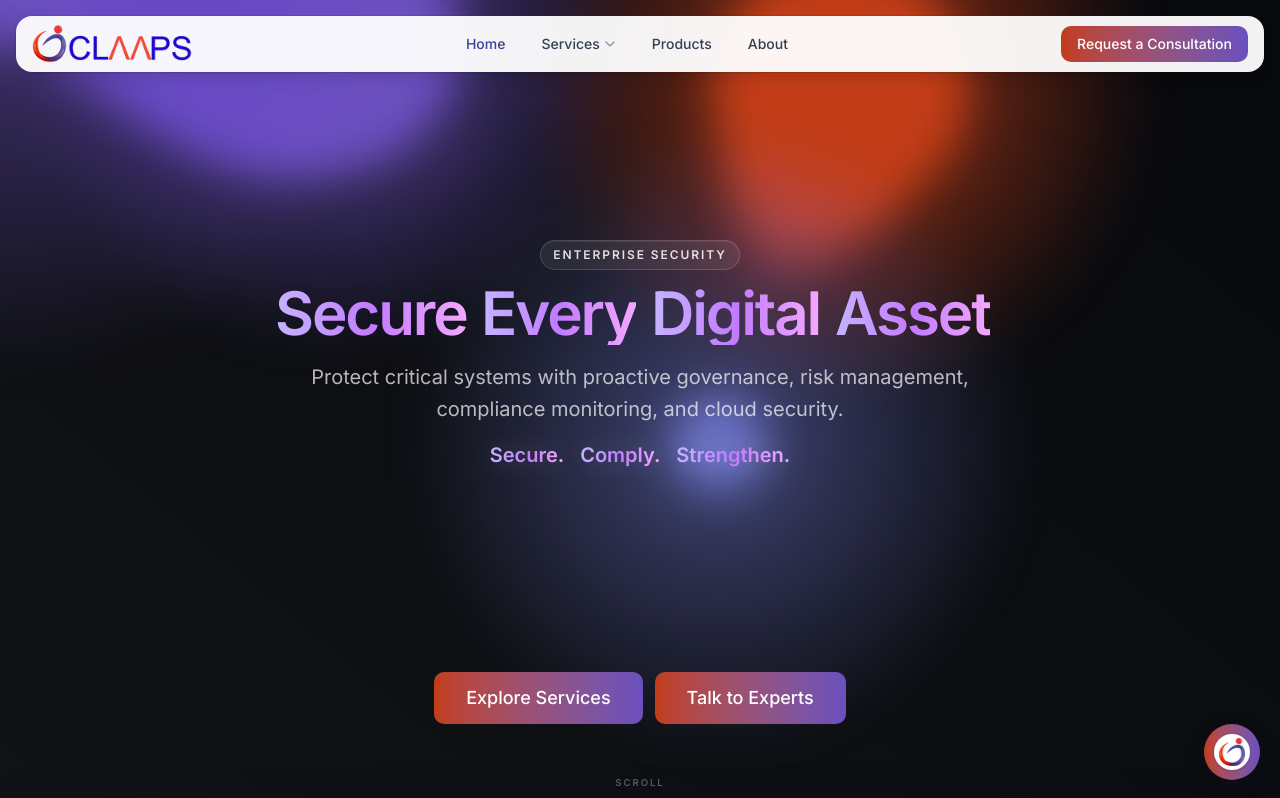
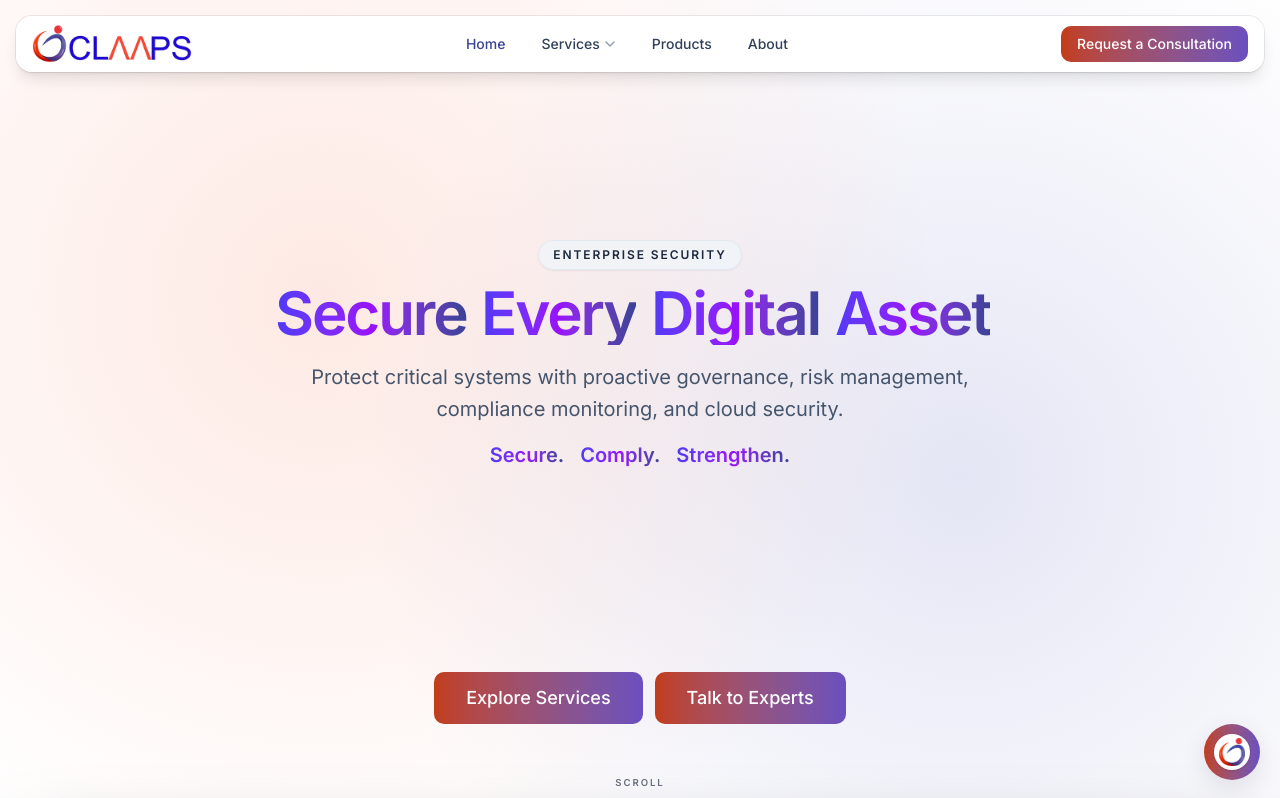
Before and after one commit to KarthikVittal1/Website-claaps, a Next.js app: page / in a window 1280 px wide. Shown: the top 798 px of the page. Built offline with nearby package versions, Linux system fonts and the light colour scheme.

Commit message:
Update hero slider component design and content

```diff
--- a/components/ui/hero-slider.tsx
+++ b/components/ui/hero-slider.tsx
@@ -6,7 +6,6 @@ import { ChevronDown } from "lucide-react"
 
 import { Button } from "@/components/global/Button"
 import { Container } from "@/components/global/Container"
-import { BackgroundGradientAnimation } from "@/components/ui/background-gradient-animation"
 
 const slides = [
   {
@@ -14,32 +13,32 @@ const slides = [
     title: "Optimize Enterprise Performance",
     description: "Streamline operations, unify business processes, and maximize ROI with Oracle EBS and Fusion Applications.",
     keywords: ["Optimize.", "Integrate.", "Scale."],
-    gradient: "from-amber-300 via-orange-400 to-red-400",
-    glow: "bg-orange-500/25",
+    gradient: "from-amber-600 via-orange-600 to-red-600",
+    glow: "bg-orange-500/10",
   },
   {
     label: "Enterprise Security",
     title: "Secure Every Digital Asset",
     description: "Protect critical systems with proactive governance, risk management, compliance monitoring, and cloud security.",
     keywords: ["Secure.", "Comply.", "Strengthen."],
-    gradient: "from-violet-300 via-purple-400 to-fuchsia-300",
-    glow: "bg-violet-500/25",
+    gradient: "from-indigo-600 via-purple-600 to-electric-600",
+    glow: "bg-purple-500/10",
   },
   {
     label: "Intelligent Automation",
     title: "Automate What Slows You Down",
     description: "Eliminate repetitive tasks, improve accuracy, and accelerate productivity through intelligent workflow automation with UiPath.",
     keywords: ["Automate.", "Orchestrate.", "Elevate."],
-    gradient: "from-emerald-300 via-green-400 to-lime-300",
-    glow: "bg-emerald-500/25",
+    gradient: "from-emerald-600 via-teal-600 to-green-700",
+    glow: "bg-emerald-500/10",
   },
   {
     label: "AI-Powered Innovation",
     title: "Turn Data Into Smart Decisions",
     description: "Transform complex data into actionable insights with predictive analytics, machine learning, and intelligent automation.",
     keywords: ["Predict.", "Analyze.", "Accelerate."],
-    gradient: "from-sky-300 via-blue-400 to-cyan-300",
-    glow: "bg-blue-500/25",
+    gradient: "from-blue-600 via-indigo-600 to-cyan-700",
+    glow: "bg-blue-500/10",
   },
 ] as const
 
@@ -69,17 +68,10 @@ export function HeroSlider() {
 
   return (
     <section className="sticky top-0 isolate z-0 flex min-h-screen items-start pt-20">
-      <div className="absolute inset-x-0 -top-24 bottom-0">
-        <BackgroundGradientAnimation
-          containerClassName="absolute inset-0"
-          gradientBackgroundStart="rgb(17, 19, 23)"
-          gradientBackgroundEnd="rgb(8, 9, 13)"
-          firstColor="78, 86, 184"
-          secondColor="107, 79, 191"
-          thirdColor="194, 61, 23"
-          fourthColor="107, 114, 199"
-          fifthColor="242, 74, 29"
-          pointerColor="107, 79, 191"
+      <div className="absolute inset-x-0 -top-24 bottom-0 bg-white overflow-hidden pointer-events-none">
+        <div
+          aria-hidden
+          className="absolute inset-0 bg-[radial-gradient(circle_at_25%_35%,_rgba(242,74,29,0.12),_transparent_55%),radial-gradient(circle_at_75%_55%,_rgba(78,86,184,0.15),_transparent_55%)]"
         />
       </div>
 
@@ -98,14 +90,14 @@ export function HeroSlider() {
                   className="absolute inset-x-0 top-0 text-center"
                 >
                   <motion.div variants={reduceMotion ? undefined : itemVariants}>
-                    <span className="inline-flex rounded-full border border-white/15 bg-white/[0.07] px-3 py-1.5 text-[0.68rem] font-semibold uppercase tracking-[0.16em] text-white/85 shadow-[inset_0_1px_0_rgba(255,255,255,0.08)] backdrop-blur-md sm:text-xs">
+                    <span className="inline-flex rounded-full border border-slate-200 bg-slate-100/80 px-3.5 py-1.5 text-[0.68rem] font-semibold uppercase tracking-[0.16em] text-slate-800 shadow-xs sm:text-xs">
                       {activeSlide.label}
                     </span>
                   </motion.div>
 
                   <div className="relative mt-3">
                     <div aria-hidden className={`absolute -inset-6 -z-10 rounded-full ${activeSlide.glow} blur-3xl transition-colors duration-700`} />
-                    <h1 className="mx-auto max-w-3xl text-4xl font-semibold leading-[1.05] tracking-[-0.035em] text-white sm:text-5xl md:text-5xl lg:text-6xl">
+                    <h1 className="mx-auto max-w-3xl text-4xl font-semibold leading-[1.05] tracking-[-0.035em] text-slate-900 sm:text-5xl md:text-5xl lg:text-6xl">
                       {activeSlide.title.split(" ").map((word, index) => (
                         <motion.span
                           key={`${word}-${index}`}
@@ -118,7 +110,7 @@ export function HeroSlider() {
                     </h1>
                   </div>
 
-                  <motion.p variants={reduceMotion ? undefined : itemVariants} className="mx-auto mt-4 max-w-2xl text-lg leading-8 text-white/70 sm:text-xl">
+                  <motion.p variants={reduceMotion ? undefined : itemVariants} className="mx-auto mt-4 max-w-2xl text-lg leading-8 text-slate-600 sm:text-xl">
                     {activeSlide.description}
                   </motion.p>
 
@@ -129,7 +121,7 @@ export function HeroSlider() {
                         initial={reduceMotion ? false : { opacity: 0, y: 10 }}
                         animate={{ opacity: 1, y: 0 }}
                         transition={{ delay: reduceMotion ? 0 : 0.38 + index * 0.1, duration: 0.42 }}
-                        className={`bg-gradient-to-r ${activeSlide.gradient} bg-clip-text text-transparent drop-shadow-[0_0_12px_rgba(255,255,255,0.18)]`}
+                        className={`bg-gradient-to-r ${activeSlide.gradient} bg-clip-text text-transparent`}
                       >
                         {keyword}
                       </motion.span>
@@ -150,13 +142,13 @@ export function HeroSlider() {
 
         {/* Scroll indicator pinned to viewport bottom */}
         <div className="absolute inset-x-0 bottom-6 flex flex-col items-center gap-1">
-          <span className="text-[0.6rem] font-semibold uppercase tracking-[0.2em] text-white/30">Scroll</span>
+          <span className="text-[0.6rem] font-semibold uppercase tracking-[0.2em] text-slate-400">Scroll</span>
           <motion.button
             aria-label="Scroll to About section"
             onClick={() => document.getElementById("about-section")?.scrollIntoView({ behavior: "smooth" })}
             animate={reduceMotion ? {} : { y: [0, 5, 0] }}
             transition={{ duration: 1.6, repeat: Infinity, ease: "easeInOut" }}
-            className="text-white/30 hover:text-white/60 transition-colors duration-200 cursor-pointer"
+            className="text-slate-400 hover:text-slate-600 transition-colors duration-200 cursor-pointer"
           >
             <ChevronDown size={18} strokeWidth={1.5} />
           </motion.button>
```
